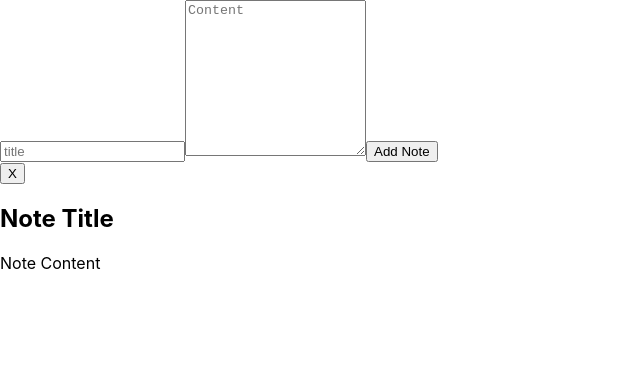
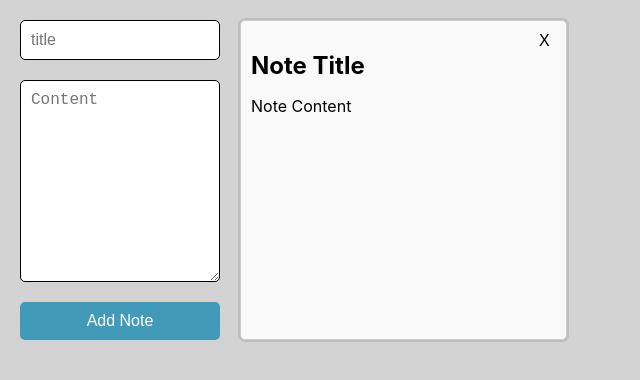
Before and after one commit to amit-cohen11/Notes-App-UI, a React (Create React App) app: page / in a window 1280 px wide. Shown: the top 380 px of the page, without its empty margins (0-640 px from the left). Built offline with nearby package versions, Linux system fonts and the light colour scheme.

Commit message:
finished styled

```diff
--- a/src/App.css
+++ b/src/App.css
@@ -0,0 +1,81 @@
+body {
+  margin: 20px;
+  background-color: lightgrey;
+}
+
+.app-container{
+  grid-template-columns: 1fr;
+}
+
+@media (min-width: 600px) {
+  .app-container{
+    display: grid;
+    grid-template-columns: 200px 1fr;
+    gap: 20px;
+  }
+}
+
+.notes-grid{
+  display: grid;
+  grid-template-columns: repeat(
+    auto-fill,
+    minmax(250px, 1fr)
+  );
+  grid-template-rows: minmax(250px, auto);
+  gap: 20px;
+}
+
+.note-item{
+  display: flex;
+  flex-direction: column;
+  border: 1px solid #ccc;
+  padding: 10px;
+  border-radius: 5px;
+  background-color: #f9f9f9;
+  box-shadow: 0px 0px 0px 2px rgba(0, 0, 0, 0.1);
+  cursor: pointer;
+}
+
+.notes-header{
+  display: flex;
+  justify-content: flex-end;
+}
+
+.notes-header button{
+  font-size: 16px;
+  background: transparent;
+  border: none;
+  cursor: pointer;
+  max-width: fit-content;
+}
+
+h2{
+  margin: 0;
+}
+
+.note-form{
+  display: flex;
+  flex-direction: column;
+  gap: 20px;
+}
+
+textarea, input{
+  border-radius: 5px;
+  border: 1px solid black;
+  padding: 10px;
+  font-size: 16px;
+}
+
+.note-form button{
+  border-radius: 5px;
+  background-color: rgb(64, 154, 184);
+  border: none;
+  padding: 10px;
+  font-size: 16px;
+  color: white;
+}
+
+.note-form button:hover{
+  background-color: rgb(106, 175, 198);
+  cursor: pointer;
+}
```
